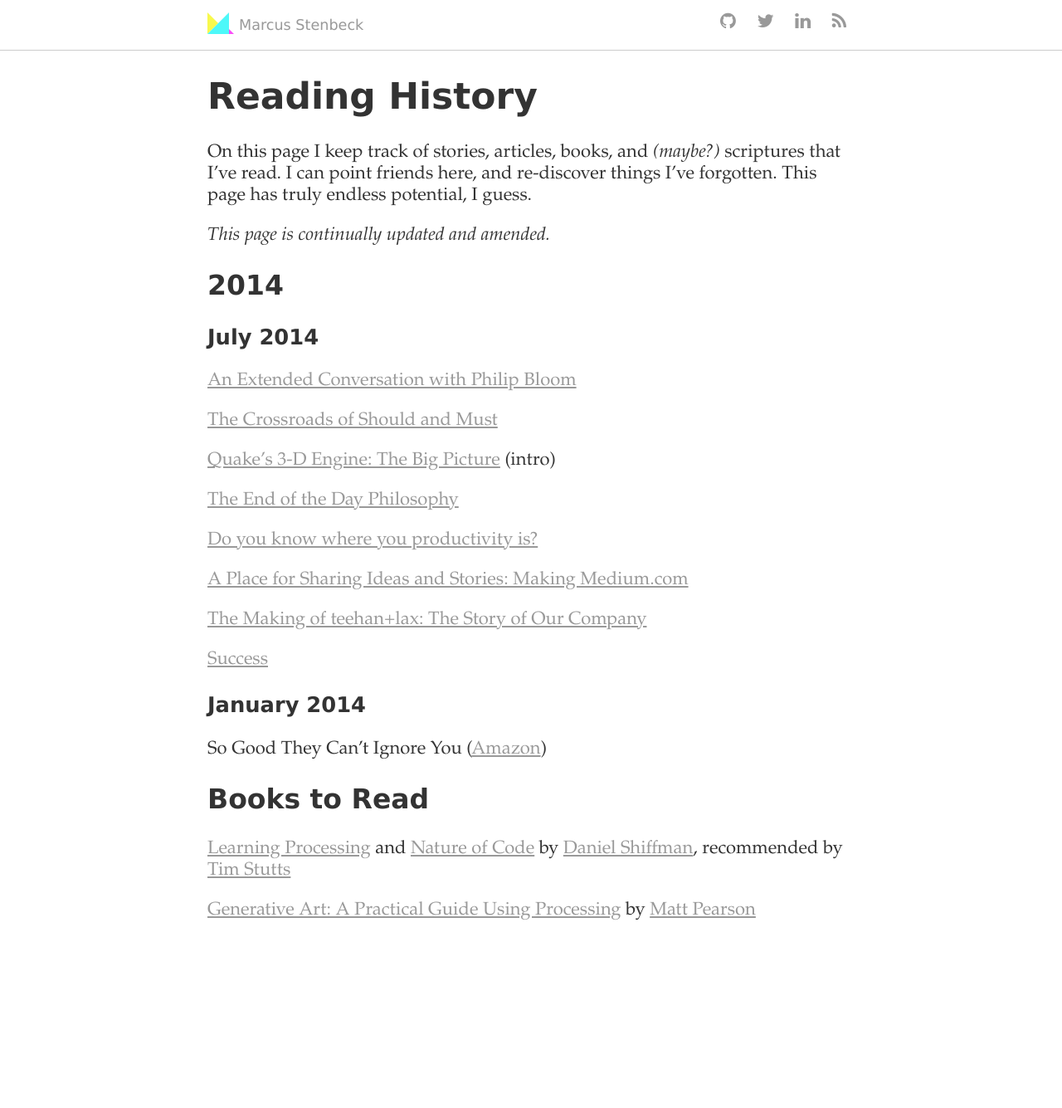
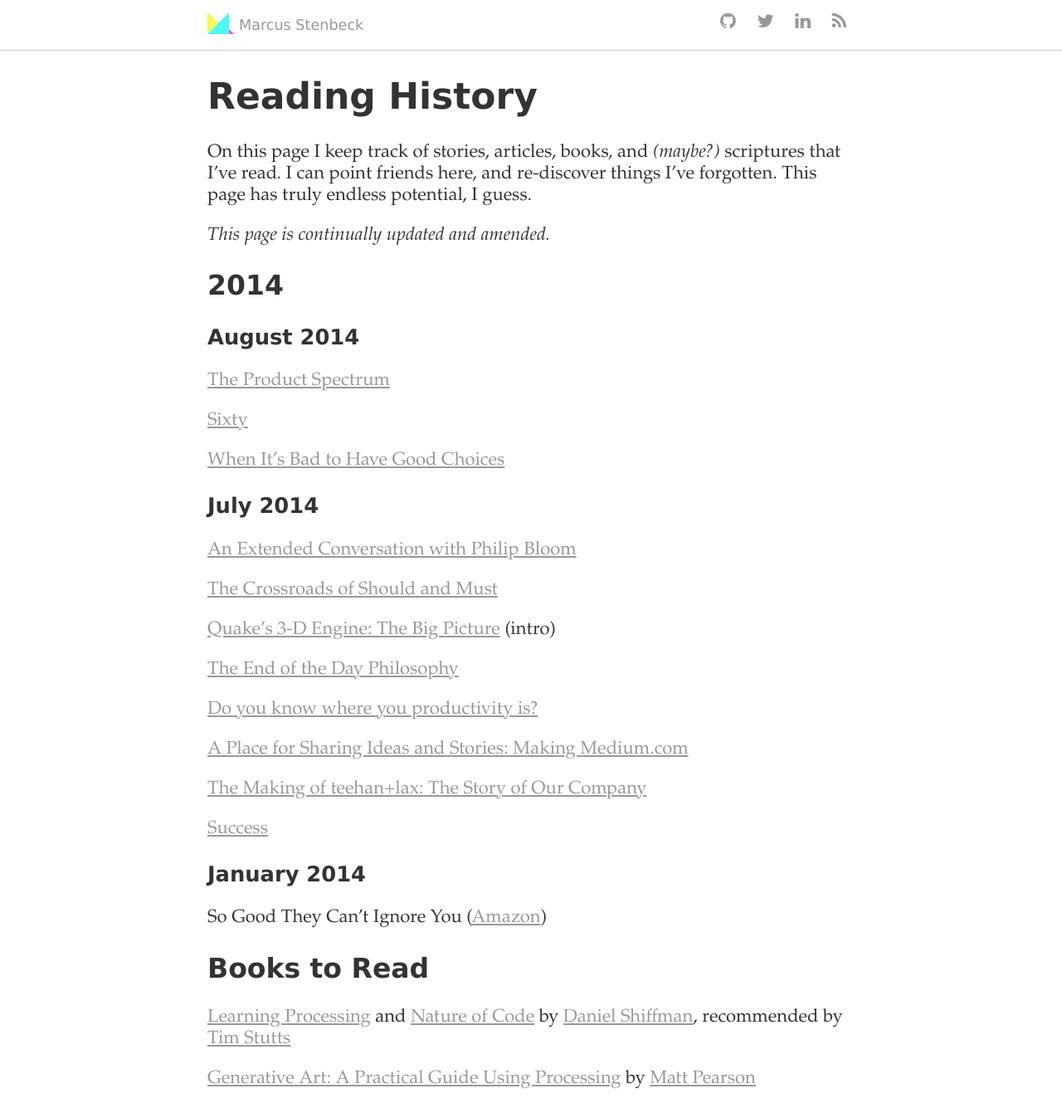
Before and after one commit to marcusstenbeck/marcusstenbeck.github.io, a Jekyll site: the page built from reading-history/index.md, in a window 1280 px wide. Shown: the whole page at 83% size. Built offline with Jekyll 4.4.1, drawn with Linux system fonts in a browser that asks for light colours; Markdown is read by kramdown in place of the engine named in the settings; before the commit the page ends 1132 px from its top, so only the background shows below that.

Commit message:
Adda few august articles

```diff
--- a/reading-history/index.md
+++ b/reading-history/index.md
@@ -11,6 +11,15 @@
 
 
 ## 2014
+
+### August 2014
+
+[The Product Spectrum](https://medium.com/my-thoughts-7/the-product-spectrum-bb2084b6f5b3)
+
+[Sixty](http://www.erasmatazz.com/personal/self/sixty.html)
+
+[When It's Bad to Have Good Choices](http://www.newyorker.com/science/maria-konnikova/bad-good-choices)
+
 
 ### July 2014
 
@@ -31,7 +40,6 @@
 [Success](http://www.teehanlax.com/blog/success/)
 
 
-
 ### January 2014
 
 So Good They Can't Ignore You ([Amazon](http://www.amazon.com/Good-They-Cant-Ignore-You/dp/1455509124))
```
